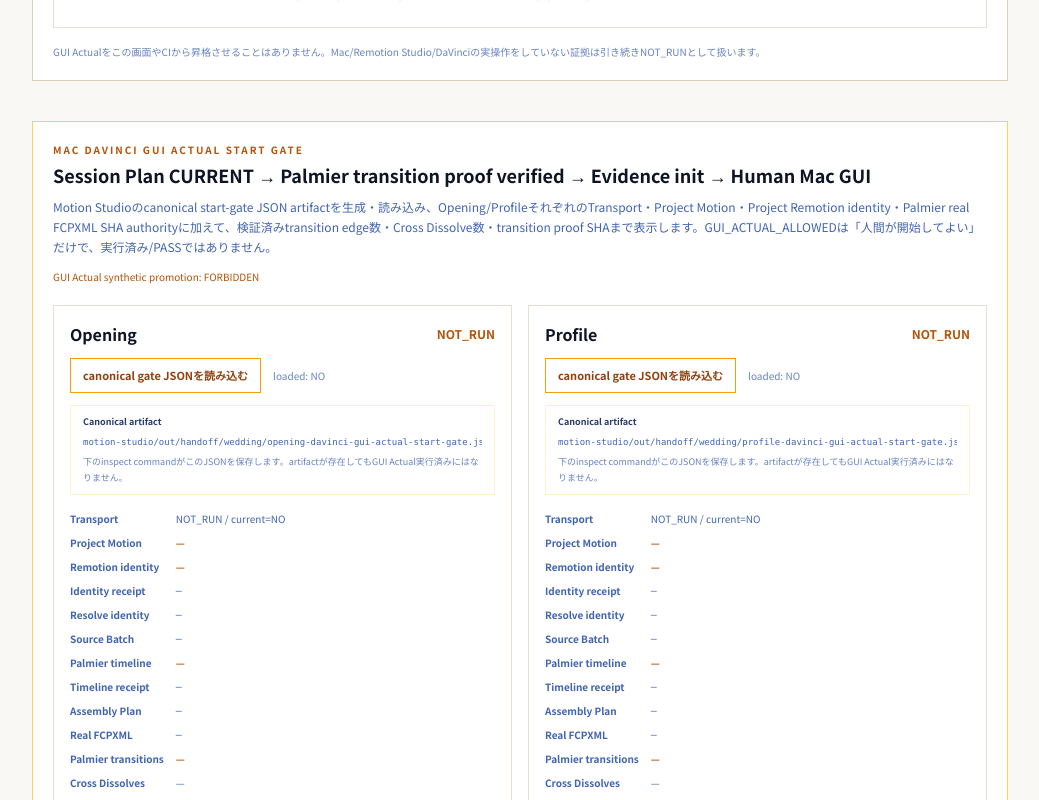
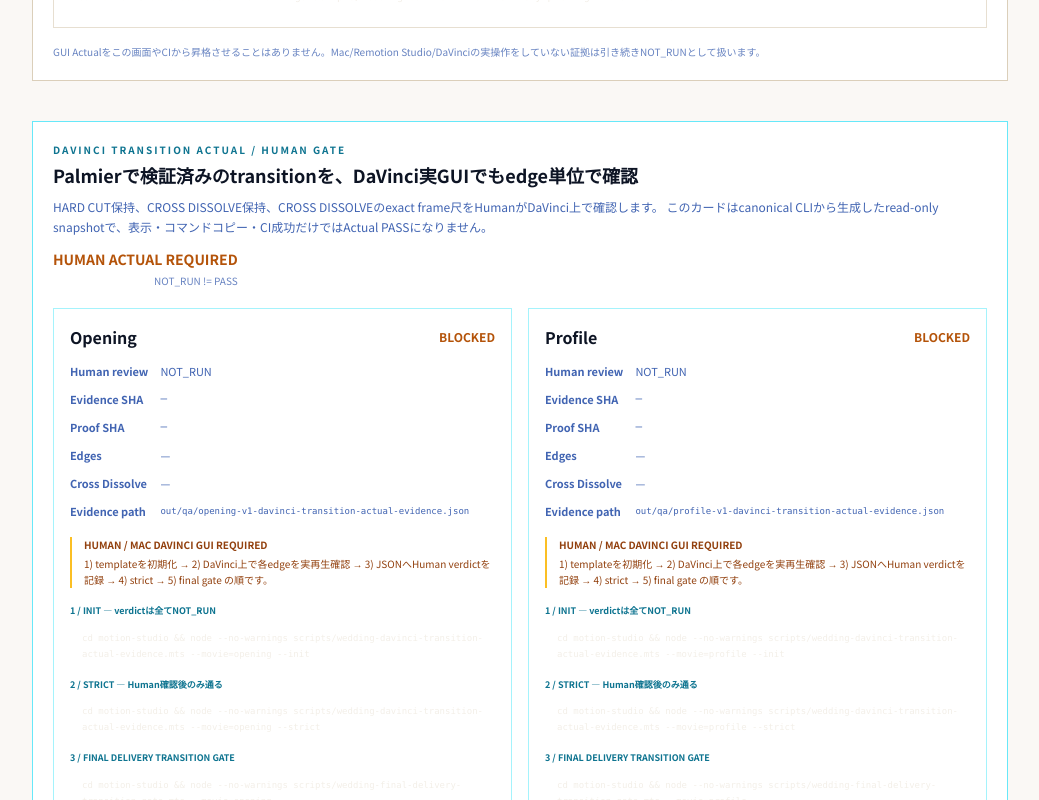
Before and after one commit to m-shogo/wedding-project, a React (Vite) app in the folder movie-dashboard/: page /movie-coach/motion-library in a window 1280 px wide. Shown: the part 4240-5040 px from the top of the page, without its empty margins (240-1279 px from the left). Built offline with nearby package versions, Linux system fonts and the light colour scheme.

Commit message:
dashboard: mount transition Actual operator

```diff
--- a/movie-dashboard/src/pages/VisualMotionLibrary.tsx
+++ b/movie-dashboard/src/pages/VisualMotionLibrary.tsx
@@ -8,6 +8,7 @@ import { ProfileRealMediaQaAuditCard } from "../components/ProfileRealMediaQaAud
 import { RemotionElementReadinessPanel } from "../components/RemotionElementReadinessPanel";
 import { WeddingDavinciDeliveryReadinessCard } from "../components/WeddingDavinciDeliveryReadinessCard";
 import { WeddingDavinciGuiActualStartGateCard } from "../components/WeddingDavinciGuiActualStartGateCard";
+import { WeddingDavinciTransitionActualReadinessCard } from "../components/WeddingDavinciTransitionActualReadinessCard";
 import { getMotionLearningBundle } from "../data/motionLearningLinks";
 import { getLatestPreviewEvidence } from "../data/motionPreviewEvidence";
 import { getRemotionElementCandidate } from "../data/remotionElementCandidates";
@@ -87,6 +88,7 @@ export function VisualMotionLibrary() {
 
       <MotionZukanProductionWorkspace />
       <WeddingDavinciDeliveryReadinessCard />
+      <WeddingDavinciTransitionActualReadinessCard />
       <WeddingDavinciGuiActualStartGateCard />
       <div className="mb-10">
         <ProfileRealMediaQaAuditCard />
```
